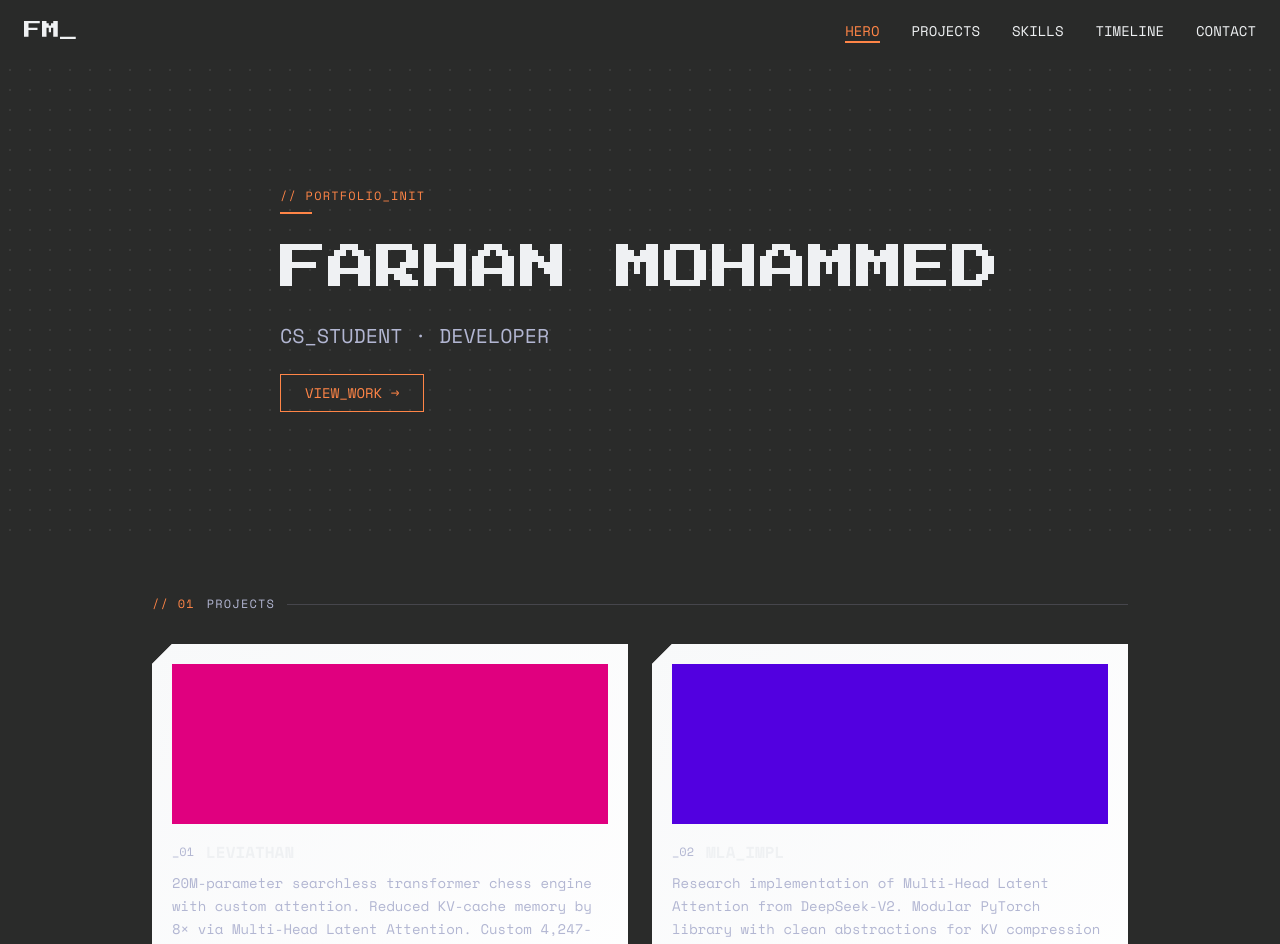
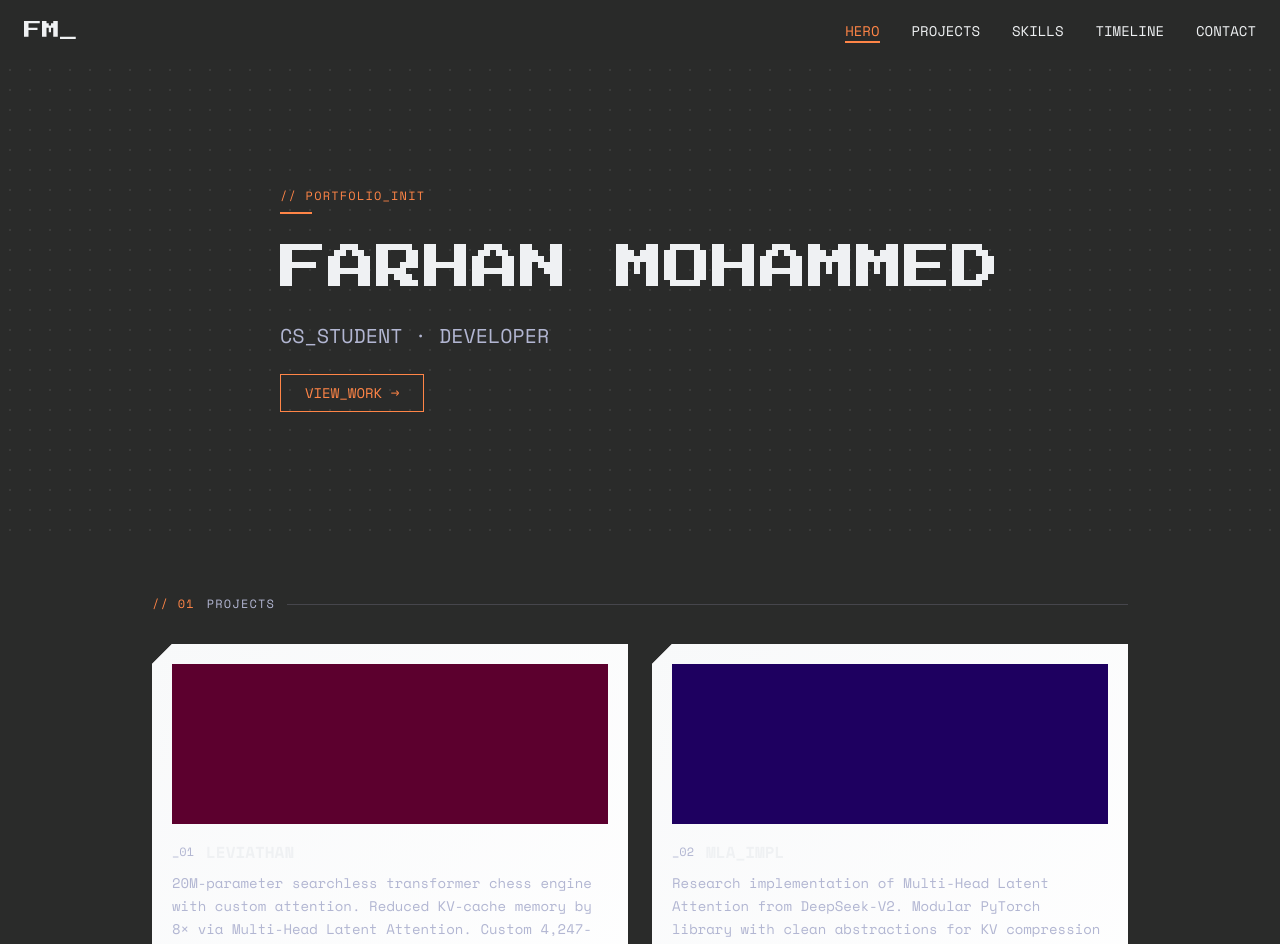
Before and after one commit to Nemesis-12/portfolio, a React (Vite) app: page / in a window 1280 px wide. Shown: the top 944 px of the page. Built offline with nearby package versions, Linux system fonts and the light colour scheme.

Commit message:
claude: Fix unreadable project card placeholder colors
Saturated accent colors (#E0007F, #5200E0) were jarring as large
background blocks. Replaced with darkened muted variants of the same
hues that work at full-bleed size.

Files changed: src/components/ProjectsSection.tsx

```diff
--- a/src/components/ProjectsSection.tsx
+++ b/src/components/ProjectsSection.tsx
@@ -15,10 +15,10 @@ const TAG_COLORS = [
 ]
 
 const PLACEHOLDER_COLORS = [
-  '#E0007F',
-  '#5200E0',
-  '#FF8547',
-  '#FFCE47',
+  '#5C002E',
+  '#1E0060',
+  '#6B3100',
+  '#5C4900',
 ]
 
 const NOTCH = 'polygon(20px 0, 100% 0, 100% calc(100% - 20px), calc(100% - 20px) 100%, 0 100%, 0 20px)'
```
